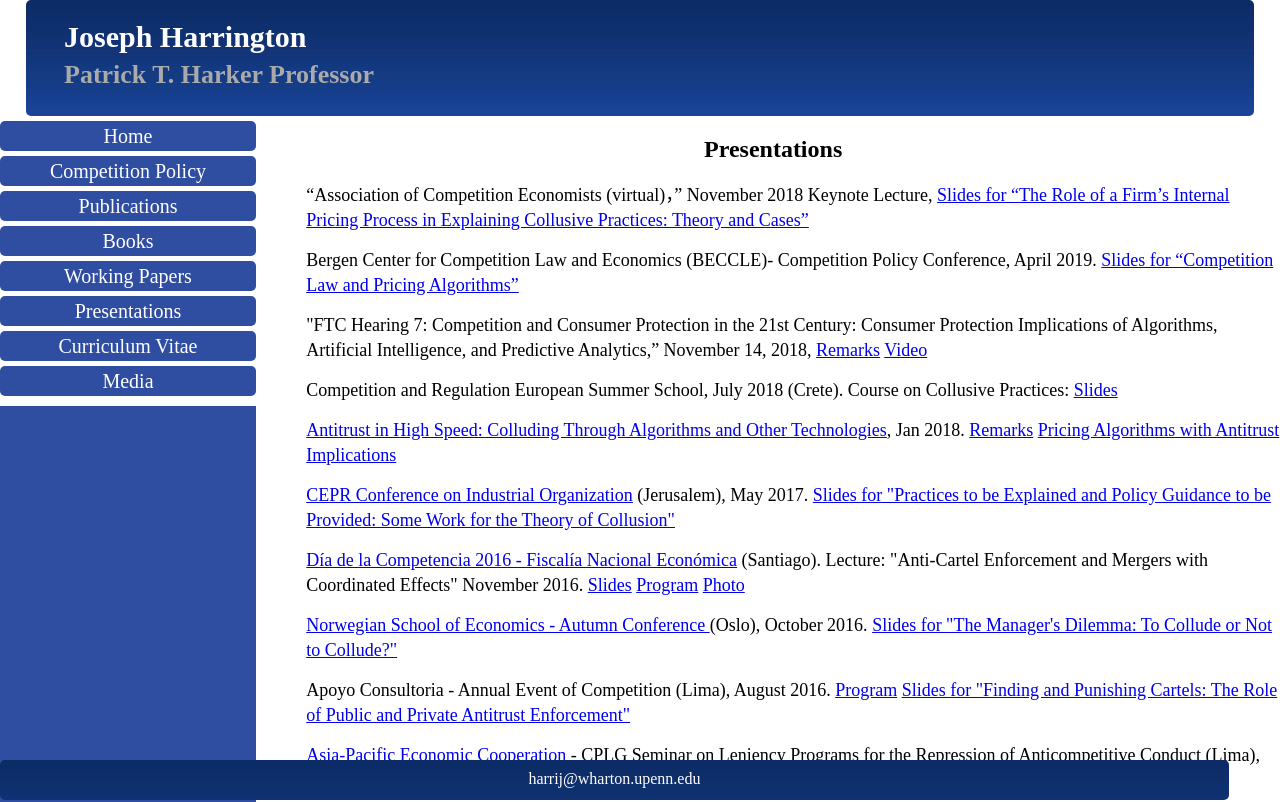
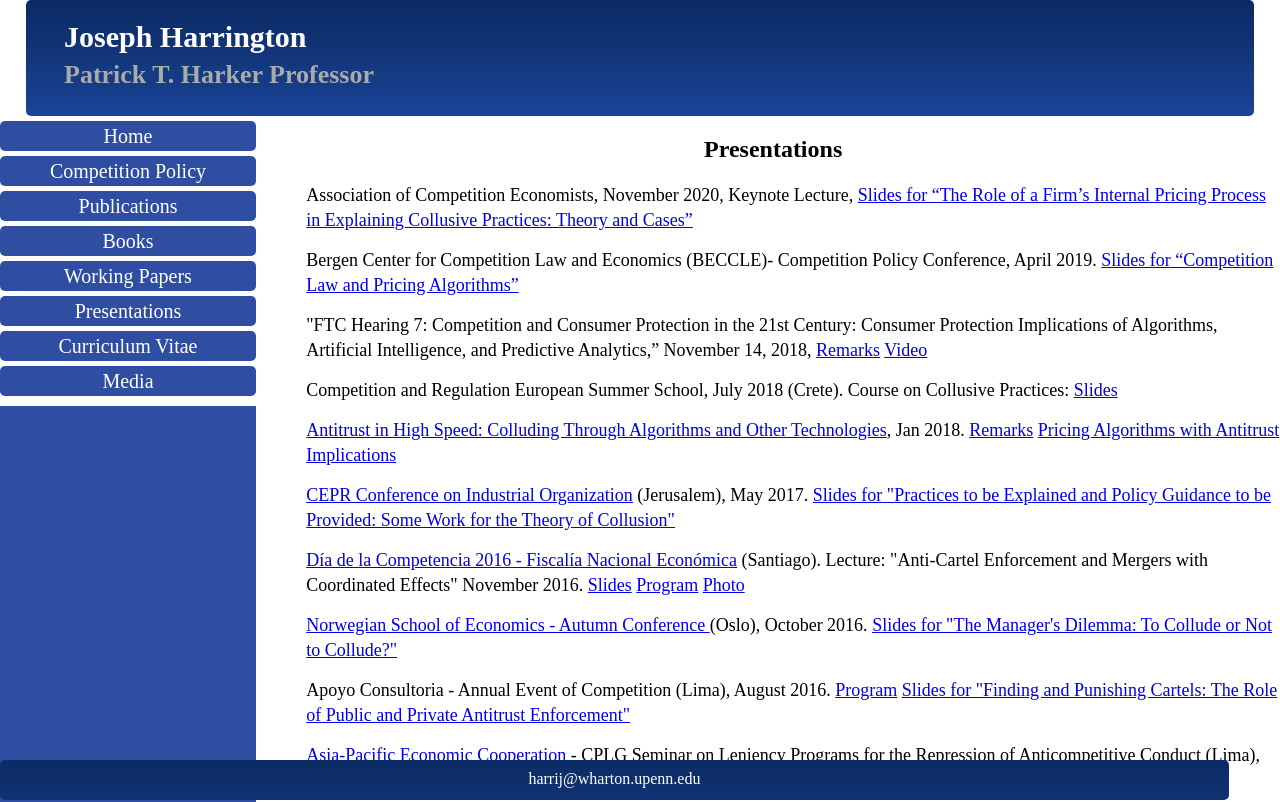
Before and after one commit to joeharrington5201922/joeharrington5201922.github.io, a plain HTML site: page presentations.html in a window 1280 px wide. Shown: the top 802 px of the page. Drawn offline with Linux system fonts and the light colour scheme.

Commit message:
Update presentations.html

```diff
--- a/presentations.html
+++ b/presentations.html
@@ -60,7 +60,7 @@
 
 <!------------------------------------------------------------------------------------------------------------------------------------------------------------------------------------------------------------------------------->
 <ul>
-<li> “Association of Competition Economists (virtual)，” November 2018 Keynote Lecture, <a href="pdf/Harrington_ACE_Nov 2020.pdf"> Slides for “The Role of a Firm’s Internal Pricing Process in Explaining Collusive Practices: Theory and Cases”</a></li>
+<li> Association of Competition Economists, November 2020, Keynote Lecture, <a href="pdf/Harrington_ACE_Nov 2020.pdf"> Slides for “The Role of a Firm’s Internal Pricing Process in Explaining Collusive Practices: Theory and Cases”</a></li>
 
 <li> Bergen Center for Competition Law and Economics (BECCLE)- Competition Policy Conference, April 2019. <a href="pdf/Harrington_BECCLE 2019_Slides_19.04.24.pdf"> Slides for “Competition Law and Pricing Algorithms”</a></li>
 
```
